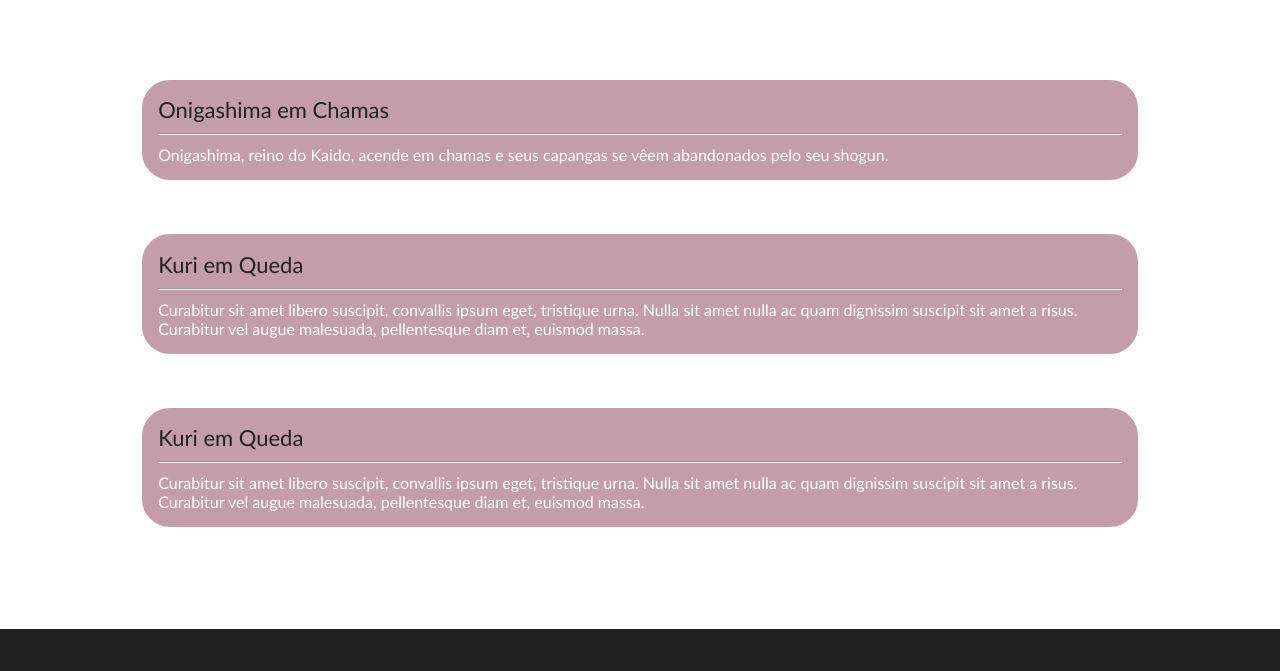
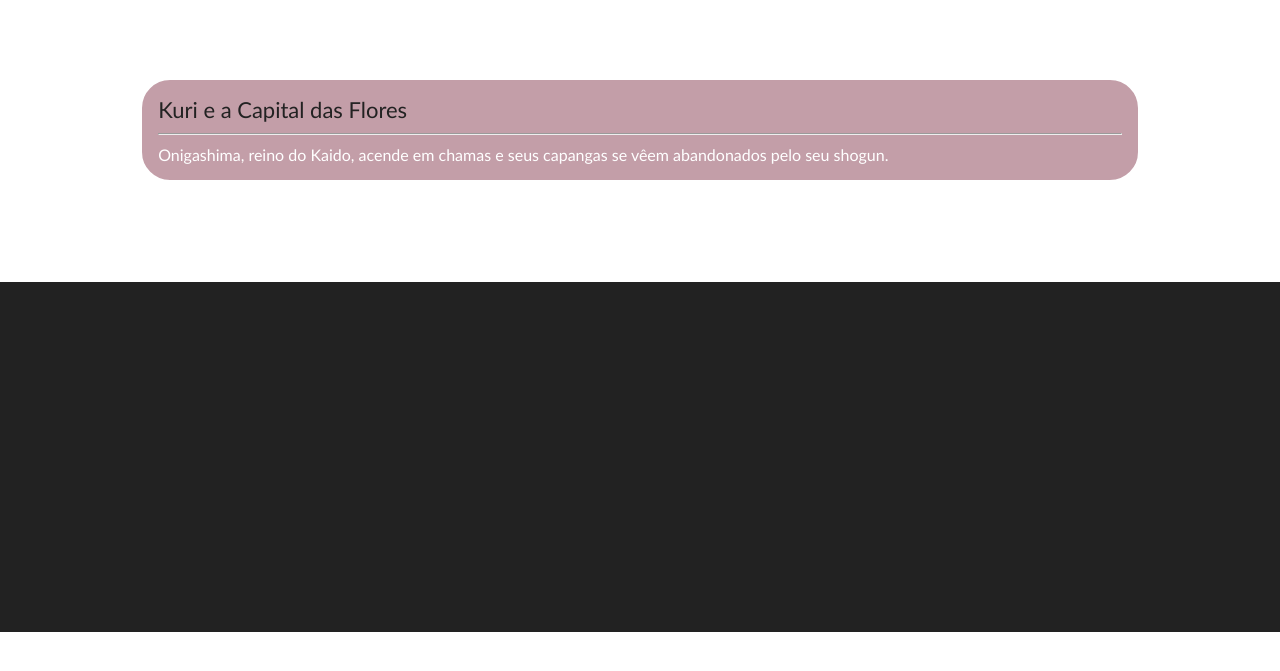
Before and after one commit to izabelleFigueiredo/Projeto-Individual, a website: page public/temas.html in a window 1280 px wide. Shown: the part 211-882 px from the top of the page. After the commit the page ends 843 px from the top, so only its background shows below. Drawn offline with Linux system fonts and the light colour scheme.

Commit message:
atualizando menu e tema

```diff
--- a/public/temas.html
+++ b/public/temas.html
@@ -20,7 +20,7 @@
         </div>
         <div class="links">
             <h6><a href="user.html"> <span id="nickname">  </span></h6>
-            <span id="imgPersonagem"> </span> </a>
+                <span id="imgPersonagem"> </span> </a>
         </div>
     </header>
 
@@ -30,24 +30,10 @@
 
     <div class="temas">
         <div class="topicoTema">
-            <div class="tituloTopico"> Onigashima em Chamas </div>
+            <div class="tituloTopico"> Kuri e a Capital das Flores</div>
             <hr>
             <div class="desc">Onigashima, reino do Kaido, acende em chamas e seus capangas se vêem abandonados pelo seu
                 shogun.</div>
-        </div>
-        <div class="topicoTema">
-            <div class="tituloTopico"> Kuri em Queda </div>
-            <hr>
-            <div class="desc">Curabitur sit amet libero suscipit, convallis ipsum eget,
-                tristique urna. Nulla sit amet nulla ac quam dignissim suscipit sit amet a risus. Curabitur vel
-                augue malesuada, pellentesque diam et, euismod massa.</div>
-        </div>
-        <div class="topicoTema">
-            <div class="tituloTopico"> Kuri em Queda </div>
-            <hr>
-            <div class="desc">Curabitur sit amet libero suscipit, convallis ipsum eget,
-                tristique urna. Nulla sit amet nulla ac quam dignissim suscipit sit amet a risus. Curabitur vel
-                augue malesuada, pellentesque diam et, euismod massa.</div>
         </div>
     </div>
 
```
Also changed, not shown: public/cadastro.html (+0 -12 lines), public/forum.html (+6 -2 lines).
